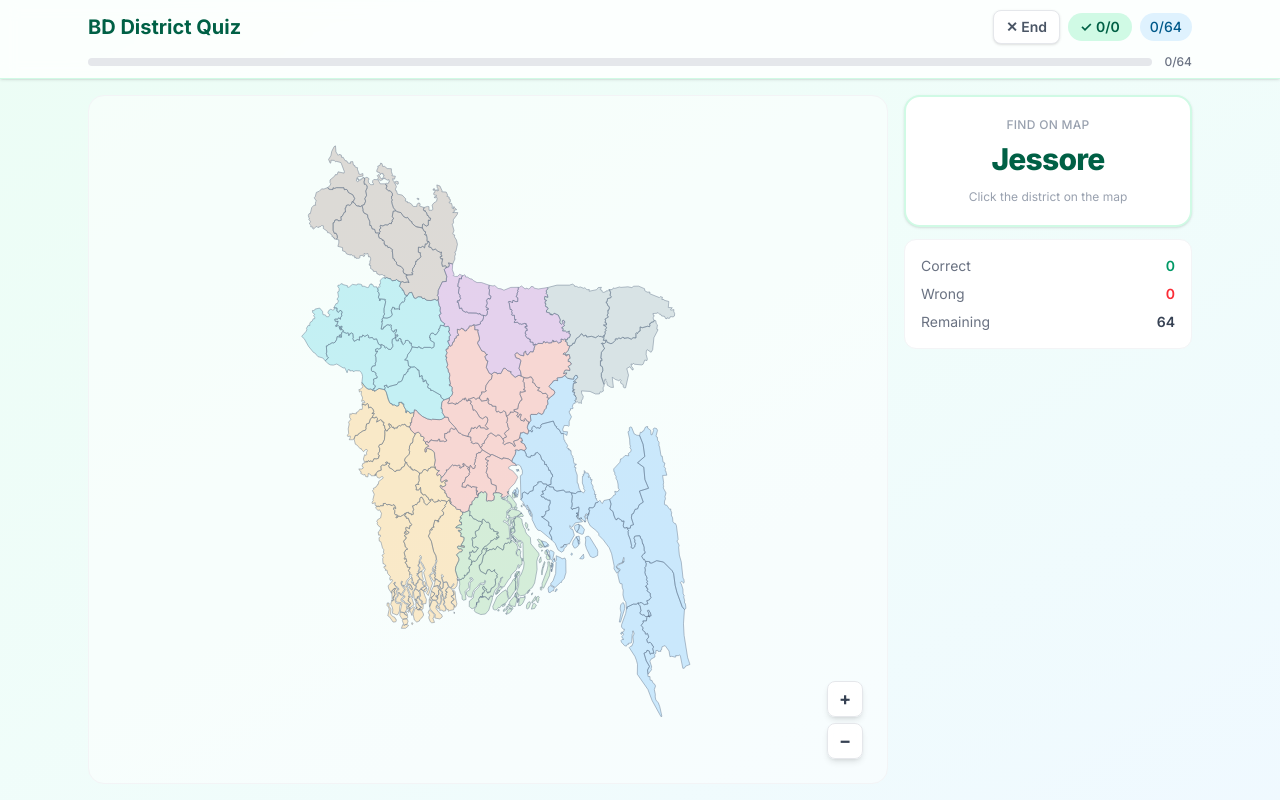
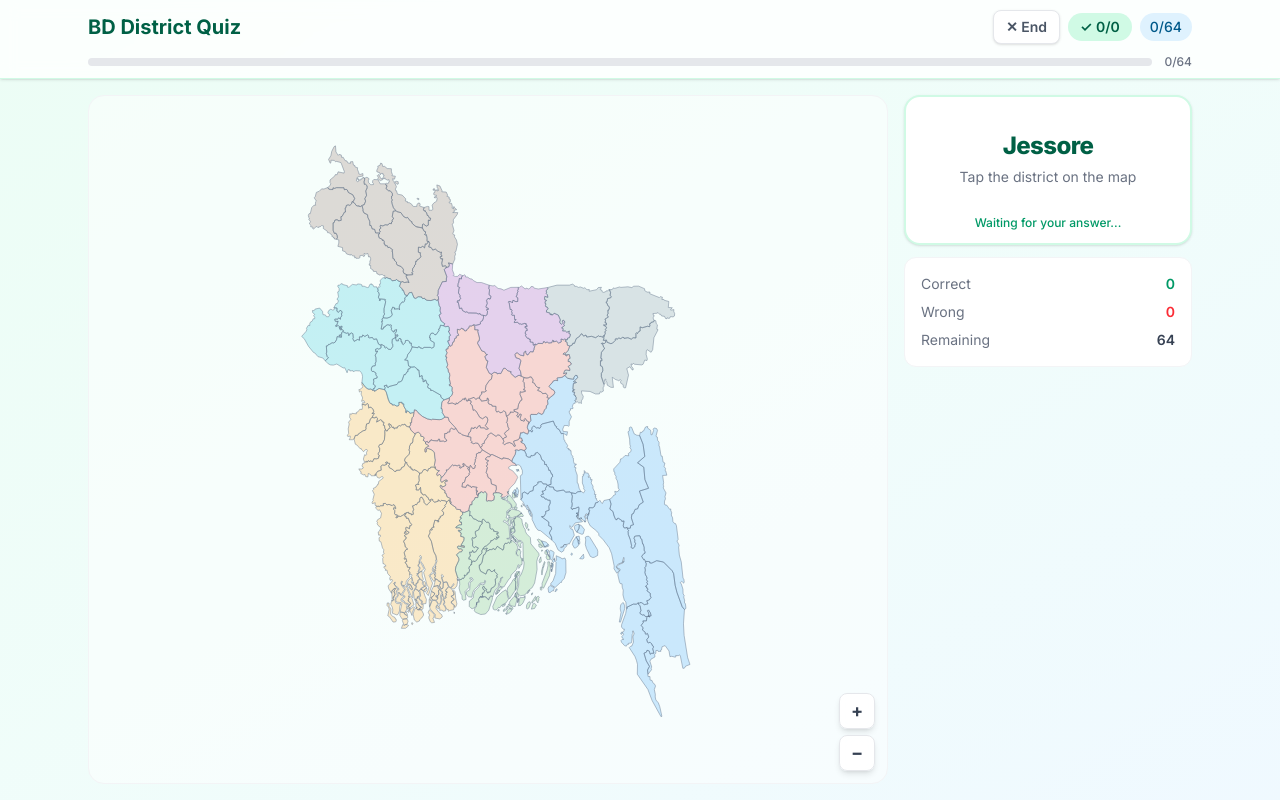
Before and after one commit to abid-shahriar/bd-geo-quiz, a React (Vite) app: page / in a window 1280 px wide. Both pictures are taken after a click on the button "🎯 Start Quiz". Built offline with nearby package versions, Linux system fonts and the light colour scheme.

Commit message:
styling fixes

```diff
--- a/src/App.tsx
+++ b/src/App.tsx
@@ -24,7 +24,7 @@ function App() {
   };
 
   return (
-    <div className='min-h-screen bg-gradient-to-br from-emerald-50 via-teal-50 to-sky-50 flex flex-col items-center'>
+    <div className='min-h-dvh bg-gradient-to-br from-emerald-50 via-teal-50 to-sky-50 flex flex-col items-center'>
       {/* Header */}
       <header className='w-full bg-white/80 backdrop-blur-sm shadow-sm border-b border-emerald-100 sticky top-0 z-40'>
         <div className='max-w-6xl mx-auto px-4 sm:px-6 py-2.5 flex items-center justify-between'>
@@ -70,7 +70,7 @@ function App() {
           )}
         </div>
 
-        {state.mode === 'quiz' && (
+        {(state.mode === 'quiz' || state.mode === 'result') && (
           <div className='max-w-6xl mx-auto px-4 sm:px-6 pb-2'>
             <div className='flex items-center gap-3'>
               <div className='flex-1 bg-gray-200 rounded-full h-2 overflow-hidden'>
@@ -231,7 +231,8 @@ function StudyScreen() {
               onClick={() => setShowMobileDivisions((prev) => !prev)}
               className='bg-white/95 backdrop-blur-sm border border-gray-200 text-gray-700 font-semibold text-xs px-3 py-2 rounded-xl shadow-md flex items-center gap-1.5'
             >
-              🧭 {showDivisionFilter ?? 'Divisions'} {showMobileDivisions ? '▲' : '▼'}
+              🧭 {showDivisionFilter ?? 'Divisions'}{' '}
+              {showMobileDivisions ? '▲' : '▼'}
             </button>
 
             {showMobileDivisions && (
@@ -418,7 +419,7 @@ function QuizScreen({
 
       <div className='flex-1 flex flex-col lg:flex-row gap-4 min-h-0'>
         {/* Map */}
-        <div className='flex-1 min-h-0 order-2 lg:order-1 bg-white/50 rounded-2xl border border-gray-100 p-2 sm:p-3'>
+        <div className='flex-1 min-h-0 order-2 lg:order-1 bg-white/50 rounded-2xl border border-gray-100 p-0'>
           <BangladeshMap
             onDistrictClick={onDistrictClick}
             interactive={state.mode === 'quiz'}
@@ -438,7 +439,11 @@ function QuizScreen({
         {/* Question / Result Panel - sidebar on desktop, top on mobile */}
         <div className='lg:w-72 flex-shrink-0 order-1 lg:order-2'>
           <div
-            className={`text-center py-5 px-5 rounded-2xl shadow-sm transition-colors duration-300 ${
+            className={`text-center px-3 py-2.5 sm:px-4 sm:py-3 rounded-2xl shadow-sm transition-colors duration-300 flex flex-col ${
+              isGameOver
+                ? 'min-h-[185px] sm:min-h-[195px]'
+                : 'h-[110px] sm:h-[148px] lg:h-[150px]'
+            } ${
               isResult
                 ? state.lastAnswer?.isCorrect
                   ? 'bg-emerald-50 border-2 border-emerald-200'
@@ -447,50 +452,50 @@ function QuizScreen({
             }`}
           >
             {!isResult ? (
-              <>
-                <p className='text-gray-400 text-xs mb-2 uppercase tracking-wide font-medium'>
-                  Find on map
-                </p>
-                <p className='text-2xl lg:text-3xl font-extrabold text-emerald-800 tracking-tight'>
+              <div className='h-full flex flex-col'>
+                <div className='flex-1 flex flex-col justify-center'>
+                  <p className='text-xl sm:text-2xl lg:text-2xl font-extrabold text-emerald-800 tracking-tight leading-tight'>
                     {state.currentDistrict}
                   </p>
-                <p className='text-gray-400 text-xs mt-3'>
-                  Click the district on the map
+                  <p className='text-gray-500 text-xs sm:text-sm mt-1.5'>
+                    Tap the district on the map
                   </p>
-              </>
-            ) : (
+                </div>
+                <div className='pt-1.5'>
+                  <p className='text-xs text-emerald-600 font-medium'>
+                    Waiting for your answer...
+                  </p>
+                </div>
+              </div>
+            ) : isGameOver ? (
               <>
                 {state.lastAnswer?.isCorrect ? (
-                  <div>
-                    <div className='text-4xl mb-2'>✅</div>
-                    <p className='text-emerald-700 font-bold text-lg'>
+                  <div className='pt-0.5'>
+                    <p className='text-emerald-700 font-bold text-sm sm:text-base'>
                       Correct!
                     </p>
-                    <p className='text-emerald-600 text-sm mt-1'>
+                    <p className='text-emerald-600 text-xs sm:text-sm mt-0.5 truncate'>
                       <strong>{state.lastAnswer.correct}</strong>
                     </p>
                   </div>
                 ) : (
-                  <div>
-                    <div className='text-4xl mb-2'>❌</div>
-                    <p className='text-red-700 font-bold text-lg'>Wrong!</p>
-                    <p className='text-red-600 text-sm mt-1'>
-                      You clicked <strong>{state.lastAnswer?.selected}</strong>
+                  <div className='pt-0.5'>
+                    <p className='text-red-700 font-bold text-sm sm:text-base'>
+                      Wrong!
                     </p>
-                    <p className='text-red-500 text-xs mt-1'>
+                    <p className='text-red-600 text-[11px] sm:text-xs mt-0.5 truncate'>
+                      Your: <strong>{state.lastAnswer?.selected}</strong> •
                       Correct: <strong>{state.lastAnswer?.correct}</strong>
                     </p>
                   </div>
                 )}
 
-                <div className='mt-5 flex flex-col items-center gap-3'>
-                  {isGameOver ? (
-                    <>
-                      <div className='bg-white rounded-xl p-4 w-full border border-gray-200 mb-2'>
+                <div className='mt-2 flex flex-col items-center gap-2'>
+                  <div className='bg-white rounded-xl p-3 w-full border border-gray-200 mb-1.5'>
                     <p className='text-xs text-gray-400 uppercase tracking-wide font-medium'>
                       Final Score
                     </p>
-                        <p className='text-3xl font-extrabold text-emerald-700 mt-2'>
+                    <p className='text-2xl font-extrabold text-emerald-700 mt-1.5'>
                       {state.score}
                       <span className='text-lg text-gray-400'>/64</span>
                     </p>
@@ -515,21 +520,42 @@ function QuizScreen({
                   </div>
                   <button
                     onClick={onBackToMenu}
-                        className='w-full bg-emerald-600 hover:bg-emerald-700 text-white font-semibold py-3 px-5 rounded-xl cursor-pointer active:scale-[0.97] transition-all'
+                    className='w-full bg-emerald-600 hover:bg-emerald-700 text-white font-semibold py-2 px-4 rounded-xl cursor-pointer active:scale-[0.97] transition-all text-sm'
                   >
                     Back to Menu
                   </button>
+                </div>
               </>
             ) : (
+              <div className='h-full flex flex-col'>
+                {state.lastAnswer?.isCorrect ? (
+                  <div className='flex-1 flex flex-col justify-center pt-0.5'>
+                    <p className='text-emerald-700 font-bold text-sm sm:text-base'>
+                      Correct!
+                    </p>
+                    <p className='text-emerald-600 text-xs sm:text-sm mt-0.5'>
+                      <strong>{state.lastAnswer.correct}</strong>
+                    </p>
+                  </div>
+                ) : (
+                  <div className='flex-1 flex flex-col justify-center pt-0.5'>
+                    <p className='text-red-700 font-bold text-sm sm:text-base'>
+                      Wrong!
+                    </p>
+                    <p className='text-red-600 text-[11px] sm:text-xs mt-0.5 break-words'>
+                      Your: <strong>{state.lastAnswer?.selected}</strong> •
+                      Correct: <strong>{state.lastAnswer?.correct}</strong>
+                    </p>
+                  </div>
+                )}
+
                 <button
                   onClick={onNext}
-                      className='w-full bg-emerald-600 hover:bg-emerald-700 text-white font-semibold py-3 px-5 rounded-xl cursor-pointer active:scale-[0.97] transition-all'
+                  className='w-full bg-emerald-600 hover:bg-emerald-700 text-white font-semibold py-2 px-4 rounded-md cursor-pointer active:scale-[0.97] transition-all text-sm mt-auto'
                 >
                   Next District →
                 </button>
-                  )}
               </div>
-              </>
             )}
           </div>
 
--- a/src/BangladeshMap.tsx
+++ b/src/BangladeshMap.tsx
@@ -59,7 +59,6 @@ export const BangladeshMap: React.FC<BangladeshMapProps> = ({
   const suppressDistrictSelectionUntil = useRef(0);
   const touchStartPoint = useRef<{ x: number; y: number } | null>(null);
   const touchMoved = useRef(false);
-  const activeTouchDistrict = useRef<string | null>(null);
   const touchPanStarted = useRef(false);
 
   // Clamp pan so the map doesn't fly off screen
@@ -377,7 +376,6 @@ export const BangladeshMap: React.FC<BangladeshMapProps> = ({
         touchStartPoint.current = { x: touch.clientX, y: touch.clientY };
       }
       touchMoved.current = false;
-      activeTouchDistrict.current = district.name;
 
       e.preventDefault();
       setTouchedDistrict(district.name);
@@ -402,12 +400,9 @@ export const BangladeshMap: React.FC<BangladeshMapProps> = ({
     [interactive]
   );
 
-  const handleTouchEnd = useCallback(
-    (e: React.TouchEvent) => {
+  const handleTouchEndDistrict = useCallback(
+    (districtName: string, e: React.TouchEvent) => {
       if (!interactive || !onDistrictClick) return;
-
-      const districtName = activeTouchDistrict.current;
-      if (!districtName) return;
 
       const shouldSuppress =
         isTouchPanning ||
@@ -421,7 +416,6 @@ export const BangladeshMap: React.FC<BangladeshMapProps> = ({
         onDistrictClick(districtName);
       }
 
-      activeTouchDistrict.current = null;
       touchStartPoint.current = null;
       touchMoved.current = false;
       setTouchedDistrict(null);
@@ -430,7 +424,6 @@ export const BangladeshMap: React.FC<BangladeshMapProps> = ({
   );
 
   const handleTouchCancelDistrict = useCallback(() => {
-    activeTouchDistrict.current = null;
     touchStartPoint.current = null;
     touchMoved.current = false;
     setTouchedDistrict(null);
@@ -566,7 +559,6 @@ export const BangladeshMap: React.FC<BangladeshMapProps> = ({
         ref={svgRef}
         viewBox={`0 0 ${MAP_WIDTH} ${MAP_HEIGHT}`}
         className='w-full h-full max-h-[80vh]'
-        onTouchEnd={handleTouchEnd}
         onTouchCancel={handleTouchCancelDistrict}
         style={{
           touchAction: 'none'
@@ -596,6 +588,7 @@ export const BangladeshMap: React.FC<BangladeshMapProps> = ({
                 onClick={() => handleClick(district.name)}
                 onTouchStart={(e) => handleTouchStart(district, e)}
                 onTouchMove={handleTouchMoveDistrict}
+                onTouchEnd={(e) => handleTouchEndDistrict(district.name, e)}
               />
             ))}
 
--- a/src/index.css
+++ b/src/index.css
@@ -4,6 +4,7 @@ html,
 body,
 #root {
   height: 100%;
+  min-height: 100dvh;
 }
 
 body {
```
Lines whose indentation alone changed are shown as unchanged.
